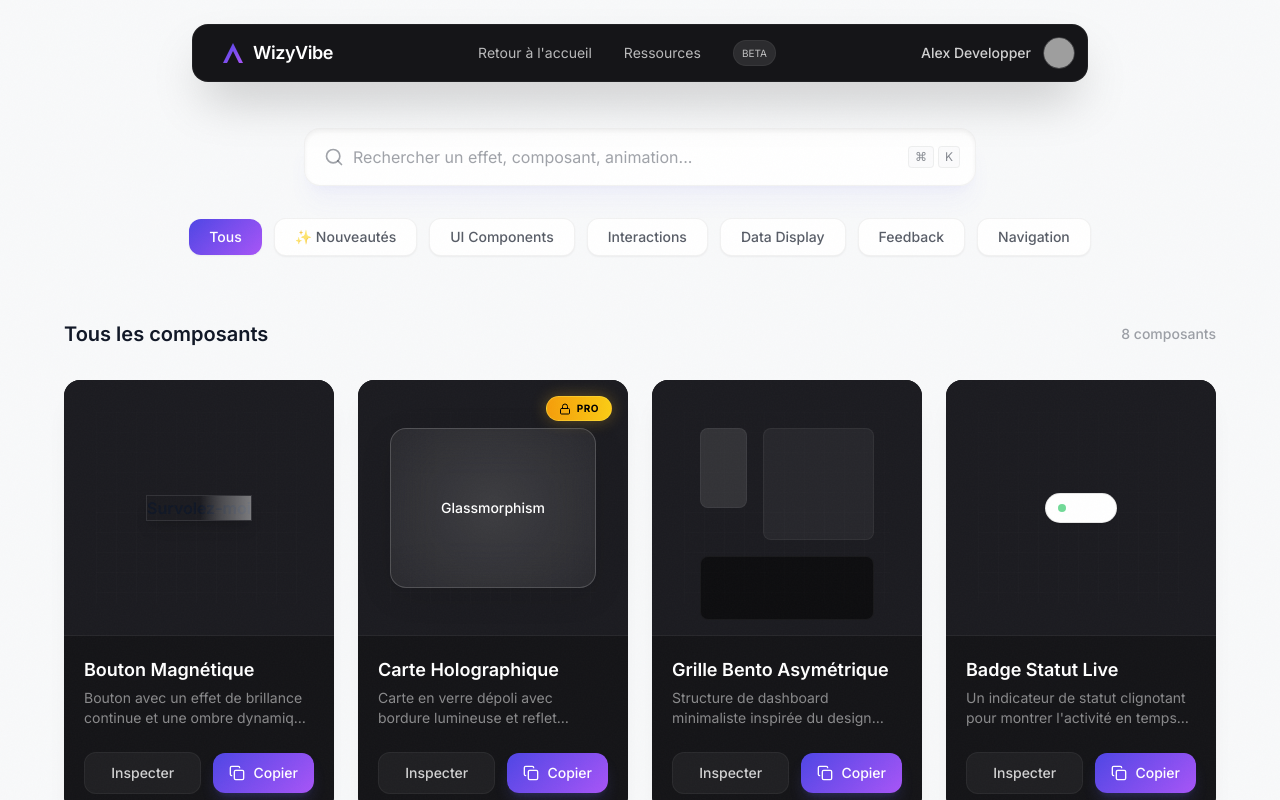
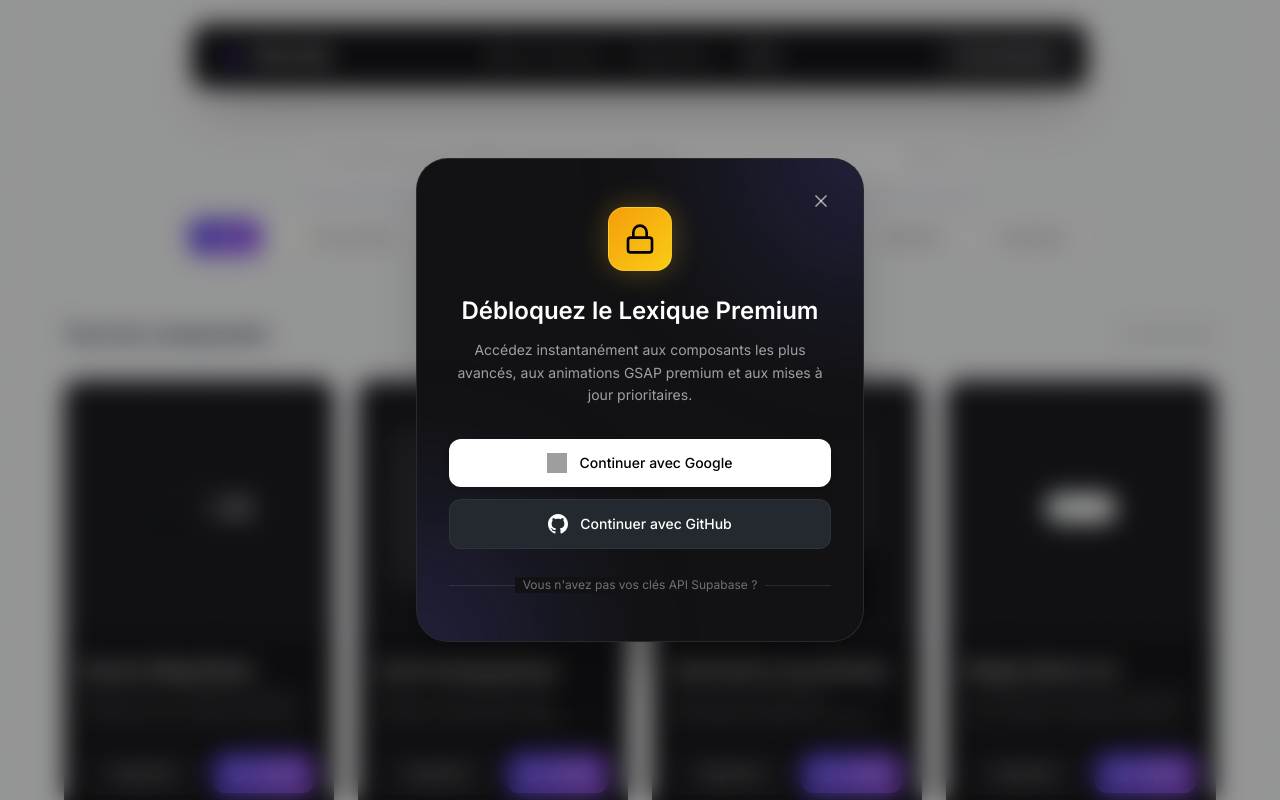
Before and after one commit to RichardManso/WizyVibe, a React (Vite) app: page /app in a window 1280 px wide. Both pictures are taken after a click on the button "Se connecter". Shown: the top 800 px of the page. Built offline with nearby package versions, Linux system fonts and the light colour scheme; no server answers; the database is empty; grey boxes are pictures that could not be loaded.

Commit message:
feat: Intégration Supabase (Auth + Base de données dynamique)

```diff
--- a/package.json
+++ b/package.json
@@ -11,6 +11,7 @@
   },
   "dependencies": {
     "@gsap/react": "^2.1.2",
+    "@supabase/supabase-js": "^2.112.4",
     "autoprefixer": "^10.5.4",
     "clsx": "^2.1.1",
     "framer-motion": "^13.1.1",
--- a/src/components/AuthModal.tsx
+++ b/src/components/AuthModal.tsx
@@ -1,7 +1,7 @@
 import React, { useEffect, useRef } from 'react';
 import gsap from 'gsap';
-import { X, Lock, Sparkles } from 'lucide-react';
-import { useAuth } from '../context/AuthContext';
+import { X, Lock } from 'lucide-react';
+import { supabase } from '../lib/supabase';
 
 interface AuthModalProps {
   isOpen: boolean;
@@ -10,7 +10,6 @@
 
 export const AuthModal: React.FC<AuthModalProps> = ({ isOpen, onClose }) => {
   const modalRef = useRef<HTMLDivElement>(null);
-  const { login } = useAuth();
 
   useEffect(() => {
     let ctx = gsap.context(() => {
@@ -26,9 +25,23 @@
 
   if (!isOpen) return null;
 
-  const handleSimulateLogin = () => {
-    login();
-    onClose();
+  const handleOAuthLogin = async (provider: 'google' | 'github') => {
+    try {
+      if (!import.meta.env.VITE_SUPABASE_URL) {
+        alert("⚠️ Supabase n'est pas configuré. Ajoutez vos clés dans .env.local.");
+        return;
+      }
+      const { error } = await supabase.auth.signInWithOAuth({
+        provider,
+        options: {
+          redirectTo: window.location.origin + '/app'
+        }
+      });
+      if (error) throw error;
+    } catch (error) {
+      console.error('Erreur de connexion:', error);
+      alert('Erreur lors de la connexion.');
+    }
   };
 
   return (
@@ -65,11 +78,17 @@
           </div>
 
           <div className="space-y-3 relative z-10">
-            <button className="w-full flex items-center justify-center gap-3 bg-white text-black py-3.5 rounded-xl font-medium text-sm transition-transform hover:scale-[1.02] shadow-md">
+            <button
+              onClick={() => handleOAuthLogin('google')}
+              className="w-full flex items-center justify-center gap-3 bg-white text-black py-3.5 rounded-xl font-medium text-sm transition-transform hover:scale-[1.02] shadow-md"
+            >
               <img src="https://www.svgrepo.com/show/475656/google-color.svg" alt="Google" className="w-5 h-5" />
               Continuer avec Google
             </button>
-            <button className="w-full flex items-center justify-center gap-3 bg-[#24292F] text-white py-3.5 rounded-xl font-medium text-sm transition-transform hover:scale-[1.02] border border-white/5">
+            <button
+              onClick={() => handleOAuthLogin('github')}
+              className="w-full flex items-center justify-center gap-3 bg-[#24292F] text-white py-3.5 rounded-xl font-medium text-sm transition-transform hover:scale-[1.02] border border-white/5"
+            >
               <svg viewBox="0 0 24 24" className="w-5 h-5 fill-current"><path d="M12 0c-6.626 0-12 5.373-12 12 0 5.302 3.438 9.8 8.207 11.387.599.111.793-.261.793-.577v-2.234c-3.338.726-4.033-1.416-4.033-1.416-.546-1.387-1.333-1.756-1.333-1.756-1.089-.745.083-.729.083-.729 1.205.084 1.839 1.237 1.839 1.237 1.07 1.834 2.807 1.304 3.492.997.107-.775.418-1.305.762-1.604-2.665-.305-5.467-1.334-5.467-5.931 0-1.311.469-2.381 1.236-3.221-.124-.303-.535-1.524.117-3.176 0 0 1.008-.322 3.301 1.23.957-.266 1.983-.399 3.003-.404 1.02.005 2.047.138 3.006.404 2.291-1.552 3.297-1.23 3.297-1.23.653 1.653.242 2.874.118 3.176.77.84 1.235 1.911 1.235 3.221 0 4.609-2.807 5.624-5.479 5.921.43.372.823 1.102.823 2.222v3.293c0 .319.192.694.801.576 4.765-1.589 8.199-6.086 8.199-11.386 0-6.627-5.373-12-12-12z"/></svg>
               Continuer avec GitHub
             </button>
@@ -79,17 +98,9 @@
                 <div className="w-full border-t border-white/10"></div>
               </div>
               <div className="relative flex justify-center text-xs">
-                <span className="bg-[#121214] px-2 text-white/40">Mode Développeur</span>
+                <span className="bg-[#121214] px-2 text-white/40">Vous n'avez pas vos clés API Supabase ?</span>
               </div>
             </div>
-
-            <button
-              onClick={handleSimulateLogin}
-              className="w-full flex items-center justify-center gap-2 bg-gradient-to-r from-accent to-purple-500 text-white py-3.5 rounded-xl font-medium text-sm transition-transform hover:scale-[1.02] shadow-lg"
-            >
-              <Sparkles className="w-4 h-4" />
-              Simuler la connexion
-            </button>
           </div>
         </div>
       </div>
--- a/src/components/Header.tsx
+++ b/src/components/Header.tsx
@@ -11,7 +11,7 @@
   const navRef = useRef<HTMLDivElement>(null);
   const location = useLocation();
   const isApp = location.pathname === '/app';
-  const { isAuthenticated, user, login, logout } = useAuth();
+  const { isAuthenticated, user, logout, openAuthModal } = useAuth();
 
   useEffect(() => {
     // Animation d'apparition
@@ -66,7 +66,7 @@
             </button>
           </div>
         ) : (
-          <button onClick={login} className="bg-white/10 text-white px-6 py-2 rounded-xl text-sm font-medium transition-colors hover:bg-white/20 border border-white/5">
+          <button onClick={openAuthModal} className="bg-white/10 text-white px-6 py-2 rounded-xl text-sm font-medium transition-colors hover:bg-white/20 border border-white/5">
             Se connecter
           </button>
         )}
--- a/src/context/AuthContext.tsx
+++ b/src/context/AuthContext.tsx
@@ -1,33 +1,59 @@
-import React, { createContext, useContext, useState, type ReactNode } from 'react';
+import React, { createContext, useContext, useState, useEffect, type ReactNode } from 'react';
+import type { Session } from '@supabase/supabase-js';
+import { supabase } from '../lib/supabase';
 
 interface AuthContextType {
   isAuthenticated: boolean;
-  login: () => void;
-  logout: () => void;
   user: { name: string; email: string; avatar: string } | null;
+  logout: () => Promise<void>;
+  isLoading: boolean;
+  isAuthModalOpen: boolean;
+  openAuthModal: () => void;
+  closeAuthModal: () => void;
 }
 
 const AuthContext = createContext<AuthContextType | undefined>(undefined);
 
 export const AuthProvider: React.FC<{ children: ReactNode }> = ({ children }) => {
-  const [isAuthenticated, setIsAuthenticated] = useState(false);
+  const [session, setSession] = useState<Session | null>(null);
+  const [isLoading, setIsLoading] = useState(true);
+  const [isAuthModalOpen, setIsAuthModalOpen] = useState(false);
 
-  const login = () => {
-    setIsAuthenticated(true);
+  useEffect(() => {
+    // Get initial session
+    supabase.auth.getSession().then(({ data: { session } }) => {
+      setSession(session);
+      setIsLoading(false);
+    });
+
+    // Listen for auth changes
+    const {
+      data: { subscription },
+    } = supabase.auth.onAuthStateChange((_event, session) => {
+      setSession(session);
+      setIsLoading(false);
+    });
+
+    return () => subscription.unsubscribe();
+  }, []);
+
+  const logout = async () => {
+    await supabase.auth.signOut();
   };
 
-  const logout = () => {
-    setIsAuthenticated(false);
-  };
+  const isAuthenticated = !!session;
 
-  const user = isAuthenticated ? {
-    name: "Alex Developper",
-    email: "alex@vibe.dev",
-    avatar: "https://api.dicebear.com/7.x/notionists/svg?seed=Alex&backgroundColor=4F46E5"
+  const user = session?.user ? {
+    name: session.user.user_metadata?.full_name || session.user.email?.split('@')[0] || 'Utilisateur',
+    email: session.user.email || '',
+    avatar: session.user.user_metadata?.avatar_url || `https://api.dicebear.com/7.x/notionists/svg?seed=${session.user.id}&backgroundColor=4F46E5`
   } : null;
 
+  const openAuthModal = () => setIsAuthModalOpen(true);
+  const closeAuthModal = () => setIsAuthModalOpen(false);
+
   return (
-    <AuthContext.Provider value={{ isAuthenticated, login, logout, user }}>
+    <AuthContext.Provider value={{ isAuthenticated, user, logout, isLoading, isAuthModalOpen, openAuthModal, closeAuthModal }}>
       {children}
     </AuthContext.Provider>
   );
--- /dev/null
+++ b/src/lib/supabase.ts
@@ -0,0 +1,10 @@
+import { createClient } from '@supabase/supabase-js';
+
+const supabaseUrl = import.meta.env.VITE_SUPABASE_URL;
+const supabaseAnonKey = import.meta.env.VITE_SUPABASE_ANON_KEY;
+
+// Fallback to prevent crash if not configured, but will show warnings
+export const supabase = createClient(
+  supabaseUrl || 'https://placeholder.supabase.co',
+  supabaseAnonKey || 'placeholder-key'
+);
--- a/src/pages/LexiconApp.tsx
+++ b/src/pages/LexiconApp.tsx
@@ -1,4 +1,4 @@
-import React, { useState } from 'react';
+import React, { useState, useEffect } from 'react';
 import { Search } from 'lucide-react';
 import { Header } from '../components/Header';
 import { EffectCard } from '../components/EffectCard';
@@ -7,6 +7,7 @@
 import { AuthModal } from '../components/AuthModal';
 import { Footer } from './Landing';
 import { effectRegistry, CATEGORIES } from '../data/registry';
+import { supabase } from '../lib/supabase';
 import type { EffectItem } from '../data/registry';
 import { useAuth } from '../context/AuthContext';
 
@@ -14,15 +15,38 @@
   const [toastMessage, setToastMessage] = useState('');
   const [showToast, setShowToast] = useState(false);
   const [inspectedEffect, setInspectedEffect] = useState<EffectItem | null>(null);
-  const [showAuthModal, setShowAuthModal] = useState(false);
+  const [effects, setEffects] = useState<EffectItem[]>(effectRegistry);
+  const [isLoading, setIsLoading] = useState(true);
 
-  const { isAuthenticated } = useAuth();
+  const { isAuthenticated, isAuthModalOpen, closeAuthModal, openAuthModal } = useAuth();
+
+  useEffect(() => {
+    const fetchEffects = async () => {
+      try {
+        if (!import.meta.env.VITE_SUPABASE_URL) {
+          throw new Error("Supabase non configuré");
+        }
+        const { data, error } = await supabase.from('effects').select('*');
+        if (error) throw error;
+
+        if (data && data.length > 0) {
+          setEffects(data as EffectItem[]);
+        }
+      } catch (err) {
+        console.log("Fallback au registre local :", err);
+        // Fallback to local registry already set in initial state
+      } finally {
+        setIsLoading(false);
+      }
+    };
+    fetchEffects();
+  }, []);
 
   const [searchQuery, setSearchQuery] = useState('');
   const [activeCategory, setActiveCategory] = useState('Tous');
 
   const handleCopy = (id: string) => {
-    const effect = effectRegistry.find(e => e.id === id);
+    const effect = effects.find(e => e.id === id);
     if (effect) {
       navigator.clipboard.writeText(effect.tailwindClasses);
       setToastMessage(`Copié: ${effect.name}`);
@@ -32,13 +56,13 @@
 
   const handleInspect = (effect: EffectItem) => {
     if (effect.isPremium && !isAuthenticated) {
-      setShowAuthModal(true);
+      openAuthModal();
     } else {
       setInspectedEffect(effect);
     }
   };
 
-  const filteredEffects = effectRegistry.filter((effect) => {
+  const filteredEffects = effects.filter((effect) => {
     const matchesSearch = effect.name.toLowerCase().includes(searchQuery.toLowerCase()) ||
                           effect.description.toLowerCase().includes(searchQuery.toLowerCase());
     const matchesCategory = activeCategory === 'Tous' ||
@@ -98,7 +122,12 @@
           <span className="text-sm font-medium text-dark/40">{filteredEffects.length} composants</span>
         </div>
         <div className="max-w-6xl mx-auto min-h-[40vh]">
-          {filteredEffects.length > 0 ? (
+          {isLoading ? (
+            <div className="w-full py-20 flex flex-col items-center justify-center text-dark/40 bg-white/50 rounded-3xl border border-black/5">
+              <div className="w-8 h-8 border-4 border-accent border-t-transparent rounded-full animate-spin mb-4"></div>
+              <p>Chargement du lexique...</p>
+            </div>
+          ) : filteredEffects.length > 0 ? (
             <div className="grid grid-cols-1 md:grid-cols-2 lg:grid-cols-4 gap-6">
               {filteredEffects.map((effect) => (
                 <EffectCard
@@ -127,8 +156,8 @@
       />
 
       <AuthModal
-        isOpen={showAuthModal}
-        onClose={() => setShowAuthModal(false)}
+        isOpen={isAuthModalOpen}
+        onClose={closeAuthModal}
       />
 
       <Toast
```
Also changed, not shown: generate_sql.js (added, +45 -0 lines), 1 other file (tests, documents, lock files or other folders).
